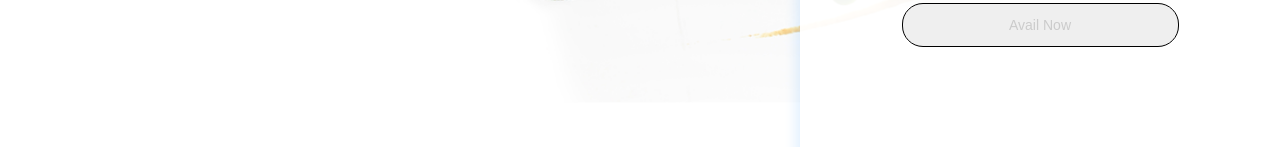
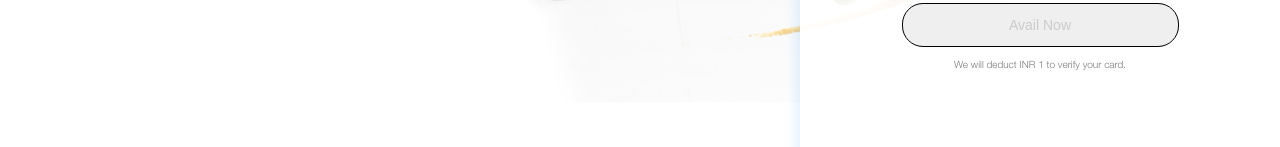
Before and after one commit to JatinKukreja18/ClubMarriot, a plain HTML site: page index.html in a window 1280 px wide. Shown: the part 558-705 px from the top of the page. Drawn offline with Linux system fonts and the light colour scheme; a web font is replaced by a local one.

Commit message:
subtext in form added

```diff
--- a/index.html
+++ b/index.html
@@ -88,6 +88,7 @@
           </div>
           </div>
         <button class="cm-button primary" onClick="submitForm()">Avail Now</button>
+        <p class="subtext">We will deduct INR 1 to verify your card.</p>
       </form>
       <section id="#cm-hero" class="hero ">
         <img src="./assets/hero-banner-x2.jpg" class="hero-image visible-md"  alt="">
--- a/styles/main.scss
+++ b/styles/main.scss
@@ -363,6 +363,14 @@ font-family: $font-stack;
     }
     &.mobile-visible{
         transform: translateY(0%);
+    }
+    .subtext{
+      font-family: $font-stack;
+      font-size: 10px;
+      font-weight: 300;
+      line-height: 1.4;
+      text-align: center;
+      color: #78797d;
     }
 }
 //  form styling ends
@@ -947,6 +955,7 @@ body.modal-opened {
         display:block;
         margin: auto;
     }
+
   }
   #avail-title{
     width: 100%;
```
Also changed, not shown: styles/main.css, 1 other file.
